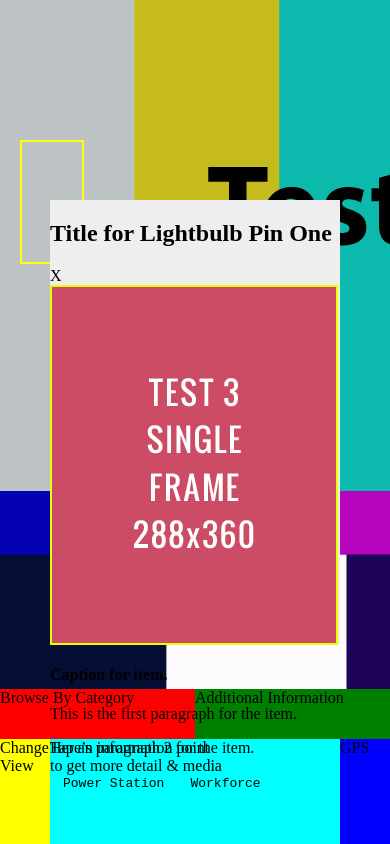
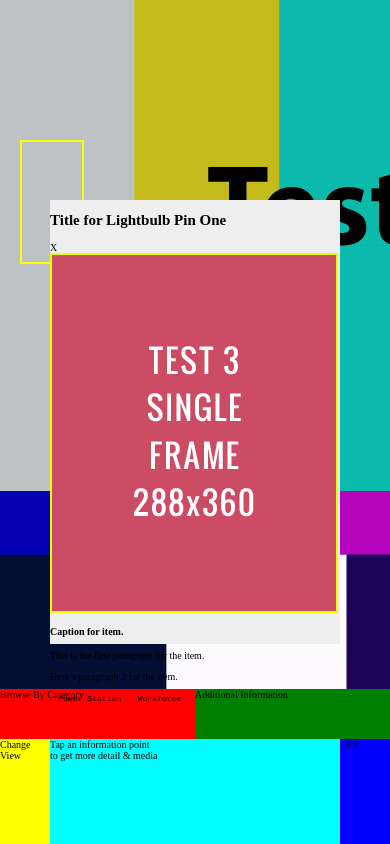
Before and after one commit to MakemediaLtd/EDF-imap-web, a website: page index.html in a window 390 px wide. Both pictures are taken after a click on the element 52 px from the left and 202 px from the top of the page. Shown: the top 844 px of the page. Drawn offline with Linux system fonts and the light colour scheme.

Commit message:
0.0.14 basic responsive, using ems

```diff
--- a/css/edf-imap-web.css
+++ b/css/edf-imap-web.css
@@ -1,3 +1,32 @@
+/* Typography */
+body {
+    font-size: 62.5%; /* font-size 1em = 10px on default browser settings */
+}
+
+
+/* Responsive */
+@media (min-width: 980px) { /* eg iPad 2 landscape */
+    body {
+        font-size: 62.5%;
+    }
+}
+@media (min-width: 1176px) {
+    body {
+        font-size: 70%;
+    }
+}
+@media (min-width: 1372px) {
+    body {
+        font-size: 80%;
+    }
+}
+@media (min-width: 1568px) {
+    body {
+        font-size: 90%;
+    }
+}
+
+
 /* Utility */
 .eiw-hidden {
     display: none;
@@ -7,10 +36,10 @@
 /* Info-points, which mark places on the map. */
 .eiw-info-point {
     position: absolute;
-    width: 50px;
-    height: 100px;
-    margin-left: -25px;
-    margin-top: -50px;
+    width: 5em;
+    height: 10em;
+    margin-left: -2.5em;
+    margin-top: -5em;
     cursor: pointer;
     opacity: 0.9;
     -webkit-transition: opacity 0.3s, width 0.3s, height 0.3s, margin-left 0.3s, margin-top 0.3s;
@@ -20,10 +49,10 @@
 .eiw-info-point:hover,
 .eiw-info-point.eiw-active {
     opacity: 1;
-    width: 60px;
-    height: 120px;
-    margin-left: -30px;
-    margin-top: -60px;
+    width: 6em;
+    height: 12em;
+    margin-left: -3em;
+    margin-top: -6em;
 }
 .eiw-pin-numbered {
     border: 2px solid blue;
@@ -42,10 +71,10 @@
 .eiw-popup {
     position: absolute;
     background: #eee;
-    left: 50px;
-    right: 50px;
-    top: 200px;
-    bottom: 200px;
+    left: 5em;
+    right: 5em;
+    top: 20em;
+    bottom: 20em;
     z-index: 20;
 }
 .eiw-dismiss {
@@ -63,8 +92,8 @@
     background: #eee;
     left: 0;
     width: 50%;
-    top: 150px;
-    bottom: 150px;
+    top: 15em;
+    bottom: 15em;
 }
 .eiw-tagmenu ul {
     height: auto!important;
@@ -84,8 +113,8 @@
     background: #eee;
     right: 0;
     width: 50%;
-    top: 150px;
-    bottom: 150px;
+    top: 15em;
+    bottom: 15em;
 }
 
 
@@ -97,7 +126,7 @@
     left: 0;
     right: 0;
     bottom: 0;
-    height: 155px;
+    height: 15.5em;
     background: #fff;
 }
 .eiw-footer div {
@@ -106,39 +135,39 @@
 
 .eiw-tagmenu-toggle {
     background: red;
-    height: 55px;
+    height: 5.5em;
     width: 51%;
     cursor: pointer;
 }
 .eiw-xtramenu-toggle {
     background: green;
-    height: 55px;
+    height: 5.5em;
     width: 50%;
-    margin-top: -55px;
+    margin-top: -5.5em;
     margin-left: 50%;
     cursor: pointer;
 }
 .eiw-changeview {
     background: yellow;
-    height: 105px;
-    width: 50px;
-    padding-right: 5px;
-    margin-top: -5px;
+    height: 10.5em;
+    width: 5em;
+    padding-right: 0.5em;
+    margin-top: -0.5em;
 }
 .eiw-gps {
     position: absolute;
     background: blue;
-    height: 105px;
-    width: 50px;
-    padding-left: 5px;
+    height: 10.5em;
+    width: 5em;
+    padding-left: 0.5em;
     right: 0;
-    margin-top: -105px;
+    margin-top: -10.5em;
 }
 .eiw-instructions {
     position: absolute;
     background: cyan;
-    height: 105px;
-    left: 50px;
-    right: 50px;
-    margin-top: -105px;
+    height: 10.5em;
+    left: 5em;
+    right: 5em;
+    margin-top: -10.5em;
 }
--- a/js/edf-imap-web.js
+++ b/js/edf-imap-web.js
@@ -132,6 +132,9 @@ var EDF_IMAP_WEB;
                 throw Error(me + 'No $wrap');
             //// Render the background-image.
             this.$wrap.append("\n                <div class=\"eiw-bkgnd\">\n                  <img src=\"" + this.config.bkgnd.src + "\">\n                </div>\n            ");
+            $('.eiw-bkgnd', this.$wrap).click(function () {
+                _this.hideAll();
+            });
             //// Render each pin.
             for (var _i = 0, _a = this.pins; _i < _a.length; _i++) {
                 var pin = _a[_i];
--- a/js/edf-imap-web.ts
+++ b/js/edf-imap-web.ts
@@ -190,6 +190,9 @@ module EDF_IMAP_WEB {
                   <img src="${this.config.bkgnd.src}">
                 </div>
             `);
+            $('.eiw-bkgnd', this.$wrap).click( () => {
+                this.hideAll();
+            });
 
             //// Render each pin.
             for (let pin of this.pins) {
--- a/package.json
+++ b/package.json
@@ -1,6 +1,6 @@
 {
   "name": "edf-imap-web",
-  "version": "0.0.13",
+  "version": "0.0.14",
   "description": "The HTML5 port of the EDF Interactive Map Viewer",
   "main": "js/edf-imap-web.js",
   "scripts": {
```
